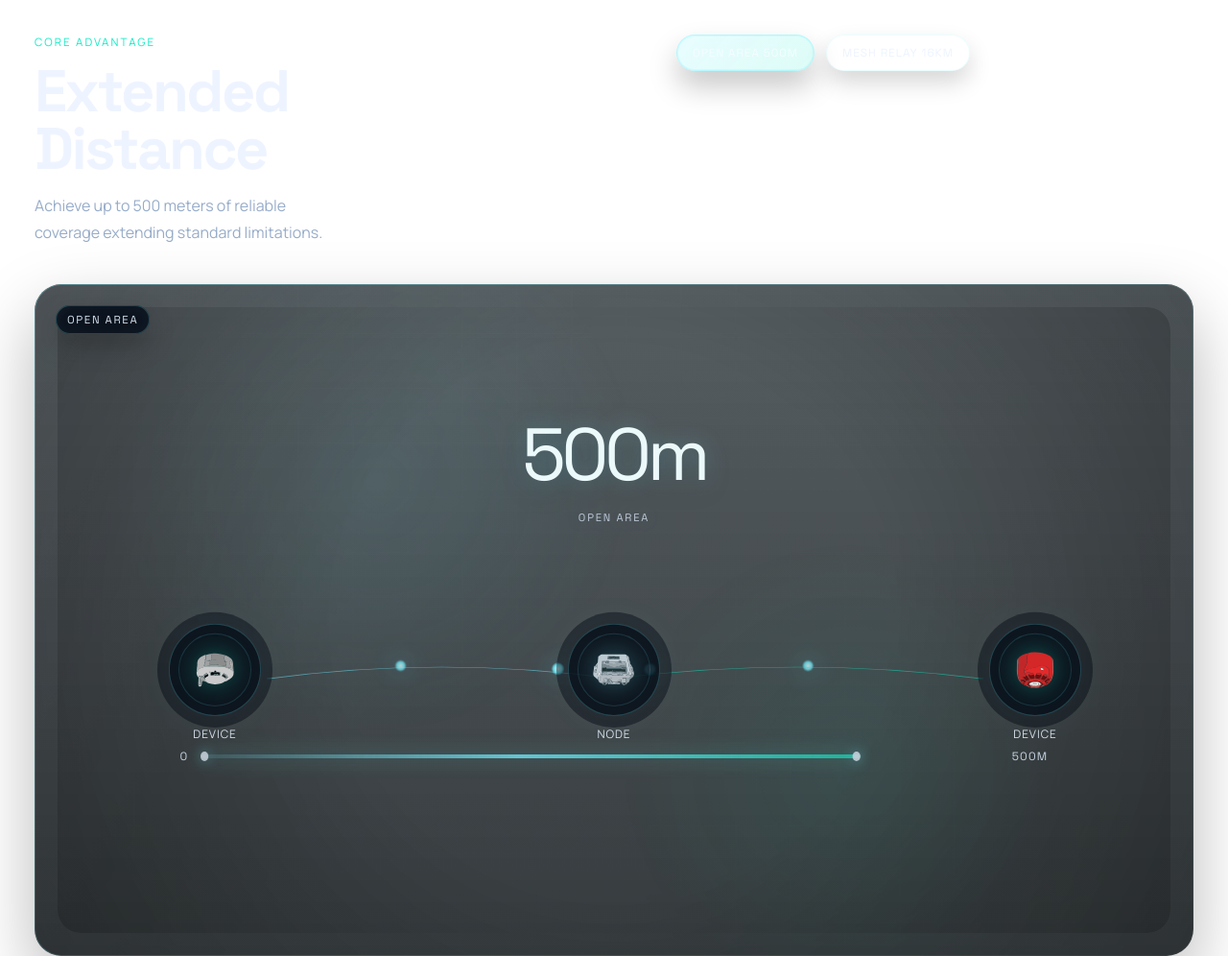
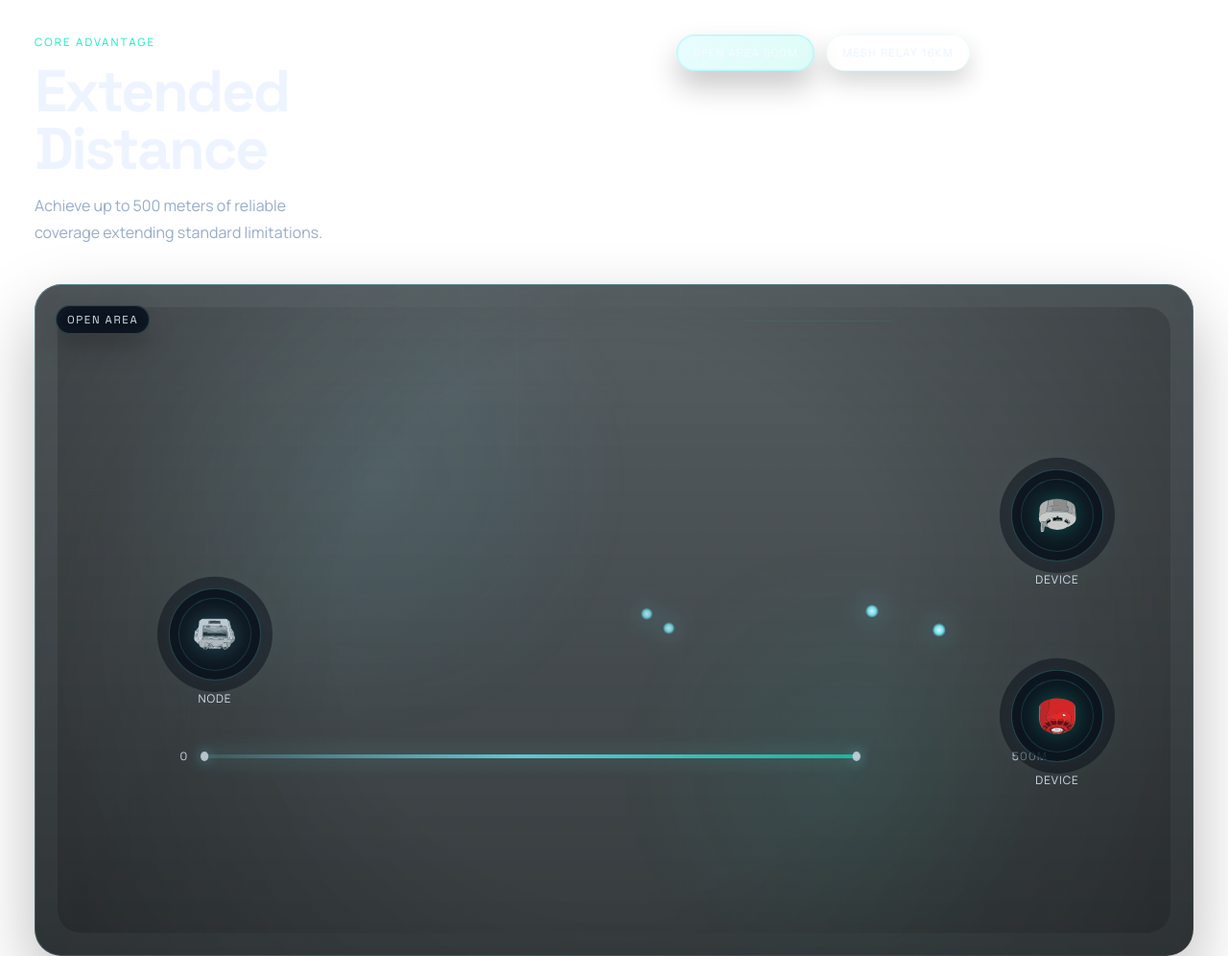
Before and after one commit to tel15675884839-byte/Mesh-System-Demonstration-PPT, a plain HTML site: page pages/distance.html in a window 1280 px wide. Shown: the top 996 px of the page at 96% size. Drawn offline with Linux system fonts and the light colour scheme.

Commit message:
style(distance): switch open area to left-node right-dual-device fan-out layout

```diff
--- a/css/pages/distance.css
+++ b/css/pages/distance.css
@@ -420,15 +420,11 @@
   bottom: 27%;
 }
 
-.scene-open {
-  --open-link-center-y: 58%;
-}
-
 .open-link {
   left: 0;
   right: 0;
-  top: calc(var(--open-link-center-y) - 18px);
-  height: 36px;
+  top: 0;
+  bottom: 0;
   background: none;
   box-shadow: none;
 }
@@ -447,18 +443,19 @@
 .open-arc-path {
   fill: none;
   stroke-linecap: round;
-  stroke-width: 0.42;
+  stroke-width: 0.36;
   stroke: rgba(112, 240, 255, 0.5);
   filter: drop-shadow(0 0 6px rgba(112, 240, 255, 0.45));
 }
 
-.open-arc-path-right {
+.open-arc-path-upper,
+.open-arc-path-lower {
   stroke: rgba(15, 235, 198, 0.5);
   filter: drop-shadow(0 0 6px rgba(15, 235, 198, 0.45));
 }
 
 .pulse-open {
-  top: var(--open-link-center-y);
+  top: 50%;
   width: 14px;
   height: 14px;
   border-radius: 50%;
@@ -468,61 +465,52 @@
 }
 
 .pulse-open-left {
-  left: 10%;
-  animation: open-pulse-left 3.46s linear infinite alternate;
+  display: none;
 }
 
 .pulse-open-left-delayed {
-  animation-delay: 1.1s;
+  display: none;
 }
 
-.pulse-open-right {
-  left: 83%;
-  animation: open-pulse-right 3.46s linear infinite alternate;
+.pulse-open-upper {
+  left: 18%;
+  animation: open-pulse-upper 3.46s linear infinite alternate;
 }
 
-.pulse-open-right-delayed {
-  animation-delay: 1.3s;
+.pulse-open-upper-delayed {
+  animation-delay: 1.05s;
 }
 
-.node-open-left-device {
-  left: 10%;
-  top: calc(var(--open-link-center-y) - (var(--node-size) / 2));
+.pulse-open-lower {
+  left: 18%;
+  animation: open-pulse-lower 3.46s linear infinite alternate;
 }
 
-.node-open-node {
-  left: calc(50% - (var(--node-size) / 2));
-  top: calc(var(--open-link-center-y) - (var(--node-size) / 2));
+.pulse-open-lower-delayed {
+  animation-delay: 1.35s;
 }
 
-.node-open-right-device {
-  right: 8%;
-  top: calc(var(--open-link-center-y) - (var(--node-size) / 2));
+.node-open-left-node {
+  left: 10%;
+  top: 45%;
+}
+
+.node-open-right-top {
+  right: 6%;
+  top: 26%;
+}
+
+.node-open-right-bottom {
+  right: 6%;
+  top: 58%;
 }
 
 .metric-open {
-  left: 50%;
-  top: 16%;
-  transform: translateX(-50%);
-  color: rgba(240, 253, 255, 0.98);
-  font-size: clamp(3rem, 6vw, 5rem);
-  text-shadow:
-    0 0 22px rgba(112, 240, 255, 0.26),
-    0 10px 30px rgba(0, 0, 0, 0.18);
+  display: none;
 }
 
 .metric-open::after {
-  content: "OPEN AREA";
-  position: absolute;
-  top: 100%;
-  left: 50%;
-  transform: translateX(-50%);
-  margin-top: 10px;
-  color: rgba(214, 228, 245, 0.82);
-  font-size: 0.7rem;
-  letter-spacing: 0.16em;
-  text-transform: uppercase;
-  white-space: nowrap;
+  content: none;
 }
 
 .scene-relay .scene-node::before {
@@ -696,37 +684,37 @@
   }
 }
 
-@keyframes open-pulse-left {
+@keyframes open-pulse-upper {
   0% {
-    opacity: 0.22;
+    opacity: 0.24;
     transform: translate3d(-50%, -50%, 0) scale(0.58);
   }
 
   55% {
-    opacity: 0.78;
-    transform: translate3d(20cqw, -82%, 0) scale(0.86);
+    opacity: 0.82;
+    transform: translate3d(34cqw, -96%, 0) scale(0.86);
   }
 
   100% {
     opacity: 1;
-    transform: translate3d(40cqw, -50%, 0) scale(1);
+    transform: translate3d(64cqw, -126%, 0) scale(1);
   }
 }
 
-@keyframes open-pulse-right {
+@keyframes open-pulse-lower {
   0% {
-    opacity: 0.22;
+    opacity: 0.24;
     transform: translate3d(-50%, -50%, 0) scale(0.58);
   }
 
   55% {
-    opacity: 0.78;
-    transform: translate3d(-16cqw, -82%, 0) scale(0.86);
+    opacity: 0.82;
+    transform: translate3d(36cqw, 10%, 0) scale(0.86);
   }
 
   100% {
     opacity: 1;
-    transform: translate3d(-33cqw, -50%, 0) scale(1);
+    transform: translate3d(64cqw, 26%, 0) scale(1);
   }
 }
 
@@ -899,19 +887,13 @@
     font-size: 0.68rem;
   }
 
-  .node-open-left-device,
-  .node-open-node,
-  .node-open-right-device,
+  .node-open-left-node,
+  .node-open-right-top,
+  .node-open-right-bottom,
   .node-relay-a,
   .node-relay-b,
   .node-relay-device {
     top: 42%;
-  }
-
-  .node-open-left-device,
-  .node-open-node,
-  .node-open-right-device {
-    top: calc(var(--open-link-center-y) - (var(--node-size) / 2));
   }
 
   .metric-open {
--- a/pages/distance.html
+++ b/pages/distance.html
@@ -38,28 +38,27 @@
             <span class="ruler-end">500m</span>
           </div>
           <div class="scene-link open-link" aria-hidden="true">
-            <svg class="open-arc-svg" viewBox="0 0 100 24" preserveAspectRatio="none" role="presentation" aria-hidden="true">
-              <path class="open-arc-path open-arc-path-left" d="M 19 18 Q 34.5 2 50 18"></path>
-              <path class="open-arc-path open-arc-path-right" d="M 50 18 Q 66.5 2 83 18"></path>
+            <svg class="open-arc-svg" viewBox="0 0 100 100" preserveAspectRatio="none" role="presentation" aria-hidden="true">
+              <path class="open-arc-path open-arc-path-upper" d="M 18 50 Q 56 32 83 35"></path>
+              <path class="open-arc-path open-arc-path-lower" d="M 18 50 Q 58 66 83 62"></path>
             </svg>
           </div>
-          <div class="signal-pulse pulse-open pulse-open-left" aria-hidden="true"></div>
-          <div class="signal-pulse pulse-open pulse-open-left pulse-open-left-delayed" aria-hidden="true"></div>
-          <div class="signal-pulse pulse-open pulse-open-right" aria-hidden="true"></div>
-          <div class="signal-pulse pulse-open pulse-open-right pulse-open-right-delayed" aria-hidden="true"></div>
-          <div class="scene-node node-open-left-device is-device" aria-hidden="true">
+          <div class="signal-pulse pulse-open pulse-open-upper" aria-hidden="true"></div>
+          <div class="signal-pulse pulse-open pulse-open-upper pulse-open-upper-delayed" aria-hidden="true"></div>
+          <div class="signal-pulse pulse-open pulse-open-lower" aria-hidden="true"></div>
+          <div class="signal-pulse pulse-open pulse-open-lower pulse-open-lower-delayed" aria-hidden="true"></div>
+          <div class="scene-node node-open-left-node" aria-hidden="true">
+            <img class="node-icon" src="../assets/icons/node.svg" alt="">
+            <span>Node</span>
+          </div>
+          <div class="scene-node node-open-right-top is-device" aria-hidden="true">
             <img class="node-icon" src="../assets/icons/smoke.svg" alt="">
             <span>Device</span>
           </div>
-          <div class="scene-node node-open-node" aria-hidden="true">
-            <img class="node-icon" src="../assets/icons/node.svg" alt="">
-            <span>Node</span>
-          </div>
-          <div class="scene-node node-open-right-device is-device" aria-hidden="true">
+          <div class="scene-node node-open-right-bottom is-device" aria-hidden="true">
             <img class="node-icon" src="../assets/icons/sounder.svg" alt="">
             <span>Device</span>
           </div>
-          <p class="scene-metric metric-open">500m</p>
         </section>
         <section id="distance-scene-relay" class="distance-scene distance-scene-relay scene-relay" data-scene="relay" aria-label="Mesh relay scene" aria-hidden="true">
           <div class="relay-chain" aria-hidden="true">
```
